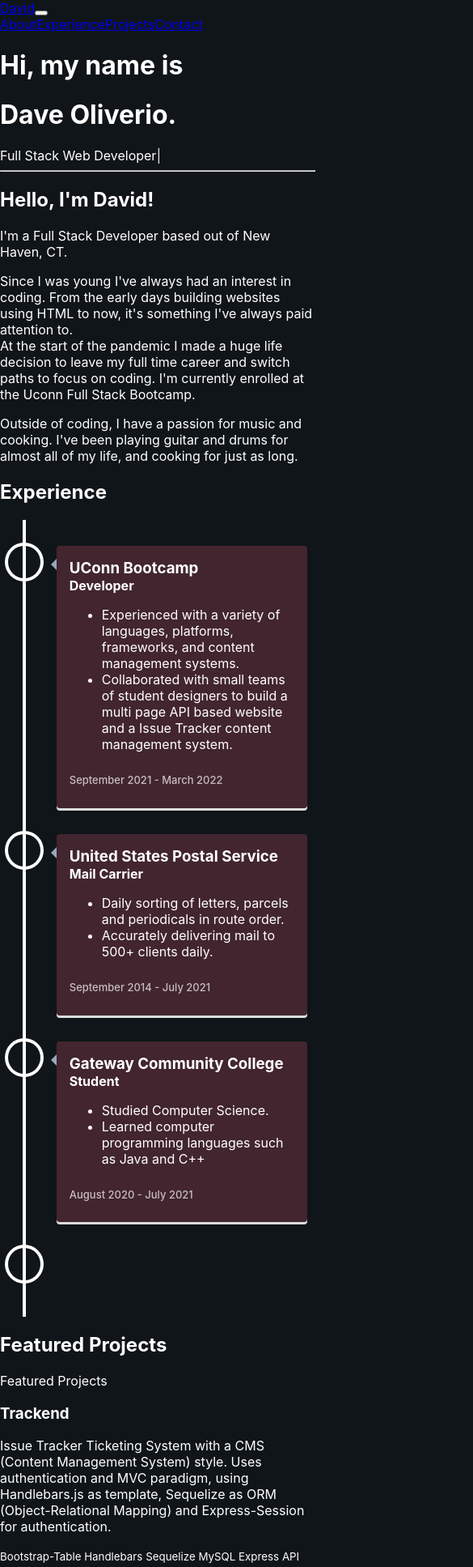
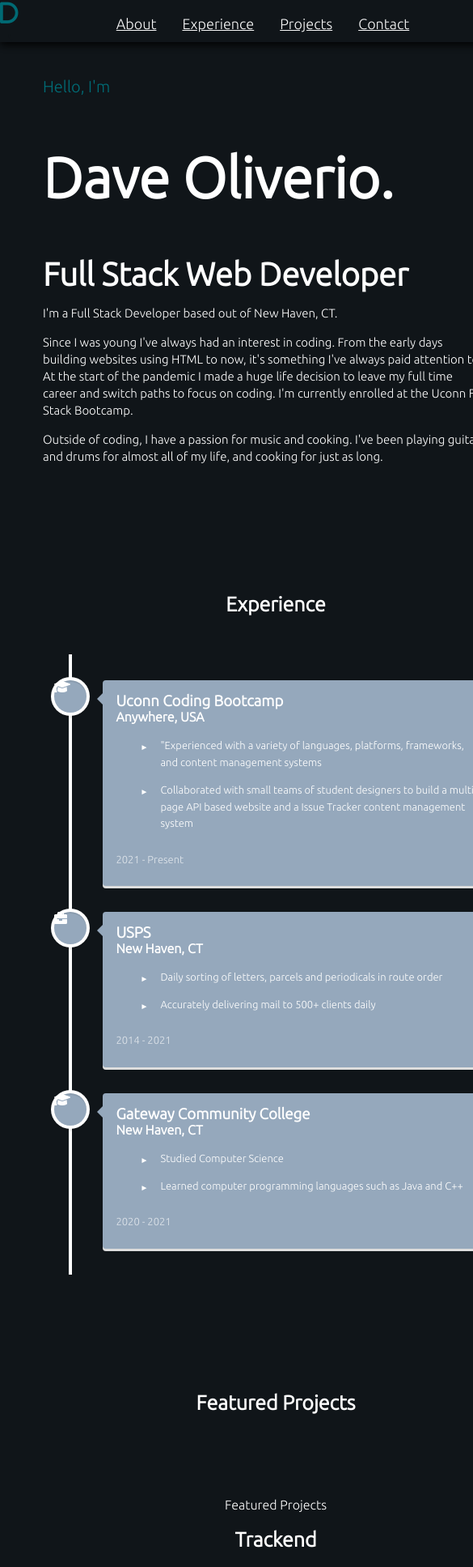
Before and after one commit to davezer/reactPortfolio, a React (Create React App) app: page / in a window 390 px wide. Shown: the top 1935 px of the page at 81% size, 585 px wide, since content can reach past the window. Built offline with nearby package versions, Linux system fonts and the light colour scheme.

Commit message:
added styling to page

```diff
--- a/public/index.html
+++ b/public/index.html
@@ -10,8 +10,6 @@
       content="Web site created using create-react-app"
     />
     <link rel="apple-touch-icon" href="%PUBLIC_URL%/logo192.png" />
-
-    <link rel="manifest" href="%PUBLIC_URL%/manifest.json" />
     <link href="https://fonts.googleapis.com/css2?family=Dosis:wght@200&family=Ubuntu:wght@300&display=swap" rel="stylesheet">
     <link rel="stylesheet" href="https://cdnjs.cloudflare.com/ajax/libs/font-awesome/6.0.0/css/all.min.css" />
     <title>Dave Oliverio</title>
--- a/src/App.css
+++ b/src/App.css
@@ -1,38 +1,415 @@
-.App {
+:root {
+  --font-family: 'Ubuntu', sans-serif;
+  --charcoal: #101519;
+  --white:  #fff;
+  --chestnut: #98473E;
+  --cadetGrey: #9EA3B0;
+  --pacificBlue: #006D77;
+  --copper: #BE7220;
+}
+
+body {
+  background-color: var(--charcoal);
+  color: var(--white);
+  font-family: var(--font-family);
+  margin: 0;
+  line-height: 1.1;
+  box-sizing: border-box;
+  min-width: fit-content;
+}
+.brand {
+  color: var(--pacificBlue) !important;
+  font-size: 30px;
+  padding-top: 1px;
+
+}
+
+.nav-link {
+  color: white !important;
+  font-size: 18px;
+  padding: 1rem;
+
+}
+
+.navbar-toggler {
+  background-color: var(--charcoal);
+}
+
+.navbar-nav {
+  margin: -25px 10px;
+  border: 18px solid var(--cadetGrey);
+  padding: 10px;
+  border-radius: 10px;
   text-align: center;
 }
 
-.App-logo {
-  height: 40vmin;
-  pointer-events: none;
+.navbar-nav  {
+  border: 2px solid var(--charcoal);
+  color: var(--charcoal);
 }
 
-@media (prefers-reduced-motion: no-preference) {
-  .App-logo {
-    animation: App-logo-spin infinite 20s linear;
+.container-fluid {
+  padding: 0px 3rem;
+}
+
+/* NAVBAR */
+
+.navbar {
+  background-color: var(--charcoal);
+  top: 0;
+  transition: top 0.3s;
+  opacity: 97%;
+  box-shadow: 0 3px 10px black;
+}
+
+.intro-title {
+  color: var(--pacificBlue);
+  padding: 5px 0;
+  font-weight: 400;
+  font-size: 20px;
+}
+
+.intro-name {
+  font-weight: 600;
+  font-size: 70px;
+}
+
+.intro-text-slider {
+  color: var(--white);
+  font-weight: 600;
+  font-size: 40px;
+}
+
+.intro p {
+  padding: 30px 0px;
+}
+
+.title {
+  text-align: center;
+  font-size: 35px;
+  font-weight: bold;
+  padding: 1rem 0;
+  line-height: 2;
+}
+
+.text-sub {
+  font-weight: 100;
+  font-size: 19px;
+}
+
+.card-header {
+  font-size: 16px;
+  color: var(--cyan);
+  font-weight: lighter;
+  border-style: none;
+  background-color: var(--charcoal);
+  padding: 0.5rem;
+}
+
+.card-title {
+  font-size: 25px;
+  color: var(--white);
+  transition: all 0.3s ease-out;
+  margin-top: 5px;
+}
+
+.text-skill {
+  margin: 0;
+  font-size: 15px;
+  bottom: 0;
+}
+
+.contacts p {
+  margin: 0 auto;
+  line-height: 2;
+}
+
+.intro a,
+.jobs a,
+.feature a,
+.contacts a,
+.side-email a,
+.btn {
+  color: var(--pacificBlue);
+  text-decoration: none;
+  transition: all 0.5s ease-out;
+}
+
+.intro a:hover,
+.jobs a:hover,
+.feature a:hover,
+.project-card a:hover,
+.contacts a:hover,
+.side-email a:hover,
+.btn:hover {
+  color: var(--charcoal);
+}
+
+
+/* INTRO */
+.intro {
+  height: 100vh;
+  padding-top: 15%;
+  width: 50%;
+  margin: 0 auto;
+  line-height: 2;
+}
+
+/* ABOUT */
+
+section {
+  margin: 0 auto;
+  transition: all 1s ease;
+  padding-top: 5%;
+}
+
+.about {
+  width: 45%;
+}
+
+.inner {
+  padding-top: 1rem;
+}
+
+.about-description {
+  line-height: 1.4;
+  padding-left: 0;
+  padding-right: 25px;
+}
+
+/* EXPEREIENCE */
+.jobs {
+  height: 100%;
+  width: 65%;
+}
+
+.jobs article {
+  padding: 20px 0;
+}
+
+.jobs li {
+  line-height: 1.5;
+  list-style-type: none;
+  position: relative;
+  padding-left: 15px;
+}
+
+.jobs li:before {
+  content: "\25BA \0020";
+  font-size: 10px;
+  position: absolute;
+  top: 5px;
+  left: -10px;
+}
+
+
+/* FEATURED */
+
+.feature {
+  width: 60%;
+  text-align: center;
+}
+
+.feature-project {
+  background-color: var(--charcoal);
+  border-style: none;
+  padding: 3rem 0;
+}
+
+.card-body {
+  padding: 0.5rem;
+}
+
+.card-text {
+  background-color: var(--charcoal);
+  padding: 0.5rem;
+}
+
+.feature a {
+  color: var(--white);
+}
+
+/* .feature img {
+  width: 100%;
+  height: auto;
+  opacity: 60%;
+  transition: all 0.5s ease-out;
+}
+
+.feature img:hover {
+  opacity: 100%;
+  transform: scale(1.03);
+} */
+
+/* CONTACT */
+
+.contacts {
+  margin: 0 auto;
+  text-align: center;
+}
+
+.contacts .btn {
+  margin-top: 3rem;
+  border: 2px solid var(--pacificBlue);
+  padding: 15px;
+  border-radius: 10px;
+}
+
+.contacts .btn:hover {
+  transform: scale(1.1);
+}
+
+.form {
+  margin: 5% 0 0 0;
+}
+
+.form-input {
+  width: 500px;
+  margin: 10px;
+  padding: 10px;
+}
+
+.form-button {
+  width: 500px;
+  margin: 15px;
+  padding: 12px;
+  font-size: 18px;
+  border-radius: 5px;
+  color: white;
+  background-color: var(--pacificBlue);
+  border-color: var(--cadetGrey);
+  transition: all 0.5s ease-out;
+}
+
+.form-button:hover {
+  background-color: var(--cadetGrey);
+}
+
+
+/* FOOTER */
+
+footer {
+  background: var(--charcoal);
+  padding: 2rem 2rem 2rem 2rem;
+  display: flex;
+  justify-content: space-between;
+  flex-wrap: wrap;
+}
+
+footer h4 {
+  color: var(--white);
+  font-size: 18px;
+  font-weight: lighter;
+  font-family: "Trebuchet MS", "Lucida Sans Unicode", "Lucida Grande",
+    "Lucida Sans", Arial, sans-serif;
+  margin: 0 auto;
+  text-align: center;
+  transition: all 0.5s ease-out;
+}
+
+footer h4:hover {
+  color: var(--cadetGrey);
+}
+
+
+
+
+
+/* Media Query for Larger Desktop Screen and Smaller */
+
+@media screen and (max-width: 1800px) {
+  .about {
+    width: 70%;
+  }
+  .side-email {
+    left: 80%;
   }
 }
 
-.App-header {
-  background-color: #282c34;
-  min-height: 100vh;
-  display: flex;
-  flex-direction: column;
-  align-items: center;
-  justify-content: center;
-  font-size: calc(10px + 2vmin);
-  color: white;
+/* Media Query for Desktops and Smaller */
+@media screen and (max-width: 1280px) {
+  .intro {
+    width: 60%;
+  }
+
+  .about,
+  .feature,
+  .jobs {
+    width: 80%;
+  }
+
+  .feature img {
+    width: 100%;
+    height: auto;
+    opacity: 20%;
+  }
+
+  .side-email {
+    left: 78%;
+  }
 }
 
-.App-link {
-  color: #61dafb;
+/* Media Query for Tablets Ipads Portrait Mode and Smaller */
+@media screen and (max-width: 1024px) {
+  main {
+    margin: 0 20px;
+  }
+
+  .intro,
+  .about,
+  .jobs {
+    width: 90%;
+  }
 }
 
-@keyframes App-logo-spin {
-  from {
-    transform: rotate(0deg);
-  }
-  to {
-    transform: rotate(360deg);
+/* Specially made this for side links */
+@media screen and (max-width: 991px) {
+  .side-email {
+    left: 72%;
   }
 }
+
+/* Media Query for Low Resolution Tablets and Ipads and Smaller */
+@media screen and (max-width: 767px) {
+  main {
+    margin: 0 5px;
+  }
+
+  section {
+    padding: 3rem;
+  }
+
+  .intro {
+    padding-left: 5%;
+  }
+
+  .intro h1,
+  p {
+    font-size: 15px;
+  }
+
+  .intro h2 {
+    font-size: 50px;
+  }
+
+  .intro h3,
+  .title {
+    font-size: 25px;
+  }
+
+  .intro-text-slider {
+    color: white;
+  }
+
+
+  .inner {
+    padding: 0;
+  }
+
+  .about,
+  .jobs,
+  .feature {
+    width: 90%;
+    margin: 0 auto;
+  }
+}
--- a/src/App.js
+++ b/src/App.js
@@ -8,7 +8,6 @@ import './App.css';
 
 //import components
 import Navigation from './components/Nav/nav';
-import Intro from './components/Intro/intro';
 import About from './components/About/about';
 import Featured from './components/Featured/featured';
 import Experience from './components/Experience/experience';
@@ -21,7 +20,6 @@ function App() {
       <Navigation />
       <main>
       <>
-        <Intro />
         <About />
         <Experience />
         <Featured />
--- a/src/components/About/about.js
+++ b/src/components/About/about.js
@@ -1,12 +1,20 @@
 import React from 'react';
+import Typed from 'react-typed';
 
 function About() {
     return(
         <>
         <section id="about" className="about">
-            <h2 className="title">
-            Hello, I'm David!
-            </h2>
+            <h1 className="intro-title">Hello, I'm</h1>
+            <h1 className="intro-name">Dave Oliverio.</h1>
+            <span className="intro-text-slider">
+                <Typed
+                strings={[
+                    "Full Stack Web Developer"
+                ]}
+                typeSpeed={50}
+                />
+            </span>
             <div className="inner container">
                 <div className="row">
                     <div className="about-description col-lg-6 col-md-12">
@@ -29,4 +37,5 @@ function About() {
 }
 
 
+
 export default About;
--- a/src/components/Experience/experience.js
+++ b/src/components/Experience/experience.js
@@ -2,76 +2,85 @@ import React from 'react';
 import { VerticalTimeline, VerticalTimelineElement }  from 'react-vertical-timeline-component';
 import 'react-vertical-timeline-component/style.min.css';
 
+
+
+
+
 function Experience() {
-    const work = {
-      company: [
-        {
-          id: "bootcamp",
-          name: "UConn Bootcamp",
-          role: "Developer",
-          dates: "September 2021 - March 2022",
-          link: "https://bootcamp.uconn.edu/",
-          description1: "Experienced with a variety of languages, platforms, frameworks, and content management systems.",
-          description2: "Collaborated with small teams of student designers to build a multi page API based website and a Issue Tracker content management system.",
-        },
-        {
-          id: "usps",
-          name: "United States Postal Service",
-          role: "Mail Carrier",
-          dates: "September 2014 - July 2021",
-          link: "https://www.usps.com",
-          description1: "Daily sorting of letters, parcels and periodicals in route order.",
-          description2: "Accurately delivering mail to 500+ clients daily.",
 
-        },
-        {
-          id: "gateway",
-          name: "Gateway Community College",
-          role: "Student",
-          dates: "August 2020 - July 2021",
-          link: "https://gatewayct.edu/",
-          description1: "Studied Computer Science.",
-          description2: "Learned computer programming languages such as Java and C++",
-
-        },
-      ]
-    }
     return (
 
         <section id="experience" className="jobs">
           <h2 className="title">Experience</h2>
           <VerticalTimeline>
-            {work.company.map( data => {
-                return (
-                  <React.Fragment key={data.id}>
             <VerticalTimelineElement
-                      className="vertical-timeline-element--work"
-                      contentStyle={{ background: '#42252F', color: '#fff' }}
+                className="vertical-timeline-element--school"
+                contentStyle={{ background: '#95A8BC', color: '#fff' }}
                 contentArrowStyle={{ borderRight: '7px solid  #95A8BC' }}
-                      date={data.dates}
-
-
+                date="2021 - Present"
+                iconStyle={{ background: '#95A8BC', color: '#fff' }}
+                iconSize={( 25 )}
+                icon={<i class="fa-solid fa-graduation-cap" />}
             >
-                      <h3 className="vertical-timeline-element-title">{data.name}</h3>
-                      <h4 className="vertical-timeline-element-subtitle">{data.role}</h4>
+                <h3 className="vertical-timeline-element-title">Uconn Coding Bootcamp</h3>
+                <h4 className="vertical-timeline-element-subtitle">Anywhere, USA</h4>
                 <ul>
                 <li>
-                          {data.description1}
+                <p>"Experienced with a variety of languages, platforms, frameworks, and content management systems</p>
                 </li>
                 <li>
-                          {data.description2}
+                    <p>Collaborated with small teams of student designers to build a multi page API based website and a Issue Tracker content management system</p>
                 </li>
                 </ul>
             </VerticalTimelineElement>
-                  </React.Fragment>
-                );
-              })}
-            <VerticalTimelineElement />
+            <VerticalTimelineElement
+                className="vertical-timeline-element--work"
+                contentStyle={{ background: '#95A8BC', color: '#fff' }}
+                contentArrowStyle={{ borderRight: '7px solid  #95A8BC' }}
+                date="2014 - 2021"
+                iconStyle={{ background: '#95A8BC', color: '#fff' }}
+                iconSize={( 25 )}
+                icon={<i class="fa-solid fa-briefcase"></i>}
+            >
+                <h3 className="vertical-timeline-element-title">USPS</h3>
+                <h4 className="vertical-timeline-element-subtitle">New Haven, CT</h4>
+                <ul>
+                <li>
+                    <p>Daily sorting of letters, parcels and periodicals in route order</p>
+                </li>
+                <li>
+                    <p>Accurately delivering mail to 500+ clients daily</p>
+                </li>
+                </ul>
+            </VerticalTimelineElement>
+            <VerticalTimelineElement
+                className="vertical-timeline-element--school"
+                contentStyle={{ background: '#95A8BC', color: '#fff' }}
+                contentArrowStyle={{ borderRight: '7px solid  #95A8BC' }}
+                date="2020 - 2021"
+                iconStyle={{ background: '#95A8BC', color: '#fff' }}
+                iconSize={( 25 )}
+                icon={<i class="fa-solid fa-graduation-cap" />}
+            >
+                <h3 className="vertical-timeline-element-title">Gateway Community College</h3>
+                <h4 className="vertical-timeline-element-subtitle">New Haven, CT</h4>
+                <ul>
+                <li>
+                    <p>Studied Computer Science</p>
+                </li>
+                <li>
+                    <p>Learned computer programming languages such as Java and C++</p>
+                </li>
+                </ul>
+            </VerticalTimelineElement>
         </VerticalTimeline>
-        </section>
 
 
+
+        </section>
     );
+
+
 }
 
 export default Experience;
--- a/src/components/Featured/featured.js
+++ b/src/components/Featured/featured.js
@@ -10,8 +10,8 @@ function Featured() {
                     deploy: "https://trackend-project.herokuapp.com/",
                     // image: img_trackend,
                     alt: "Trackend Project",
-                    description: "Issue Tracker Ticketing System with a CMS (Content Management System) style. Uses authentication and MVC paradigm, using Handlebars.js as template, Sequelize as ORM (Object-Relational Mapping) and Express-Session for authentication.",
-                    skills: "Bootstrap-Table Handlebars Sequelize MySQL Express API Heroku"
+                    description: "Issue Tracker Ticketing System with a CMS style. Uses authentication and MVC, Handlebars.js as template, Sequelize as ORM and Express-Session for authentication.",
+                    skills: "Bootstrap-Table | Handlebars |Sequelize | MySQL | Express | API | Heroku"
                 },
                 {
                     id: "followTheMoney",
@@ -21,7 +21,7 @@ function Featured() {
                     // image: ,
                     alt: "Follow The Money project" ,
                     description: "Search by memeber of congress to see how they vote and where their campaign contributions come from. Simple and fast." ,
-                    skills: "Bulma JavaScript CSS jQuery API",
+                    skills: "Bulma | JavaScript | CSS | jQuery | API",
                 },
                 // {
                 //     id: ,
--- a/src/components/Intro/intro.js
+++ /dev/null
@@ -1,29 +0,0 @@
-import React from 'react';
-import Typed from 'react-typed';
-
-function Intro() {
-    return (
-        <div className="intro container d-flex flex-column">
-          <h1 className="intro-title">Hi, my name is</h1>
-          <h1 className="intro-name">Dave Oliverio.</h1>
-          <span className="intro-text-slider">
-            <Typed
-              strings={[
-                "Full Stack Web Developer"
-              ]}
-              typeSpeed={60}
-            //   backSpeed={30}
-            //   backDelay={1100}
-            // //   loop
-            />
-          </span>
-          <div className="mt-auto arrow">
-            <div className="row text-center">
-              <hr className="col my-auto"></hr>
-            </div>
-          </div>
-        </div>
-      )
-}
-
-export default Intro;
--- a/src/components/Nav/nav.js
+++ b/src/components/Nav/nav.js
@@ -7,16 +7,13 @@ function Navigation() {
     return (
         <Navbar className="navbar sticky-top" id="navbar" bg="" expand="md">
           <Container>
-            <Navbar.Brand className ="brand" href="./index.html">David</Navbar.Brand>
-            <Navbar.Toggle aria-controls="basic-navbar-nav" />
-            <Navbar.Collapse id="basic-navbar-nav">
+            <Navbar.Brand className ="brand" href="./index.html"><i class="fa-solid fa-d"></i></Navbar.Brand>
               <Nav className="ms-auto">
                 <Nav.Link className="nav-link" href="#about">About</Nav.Link>
                 <Nav.Link className="nav-link" href="#experience">Experience</Nav.Link>
                 <Nav.Link className="nav-link" href="#featured">Projects</Nav.Link>
                 <Nav.Link className="nav-link" href="#contact">Contact</Nav.Link>
               </Nav>
-            </Navbar.Collapse>
           </Container>
         </Navbar>
       );
--- a/src/index.css
+++ b/src/index.css
@@ -1,11 +1,4 @@
-:root {
-  --font-family: 'Ubuntu', sans-serif;
-  --charcoal: #101519;
-  --white:  #fff;
-  --oldBurgandy: #42252F;
-  --cadetGrey: #95A8BC;
-  --pacificBlue: #1ABDD5;
-}
+
 
 body {
   background-color: var(--charcoal);
```
Lines whose indentation alone changed are shown as unchanged.
